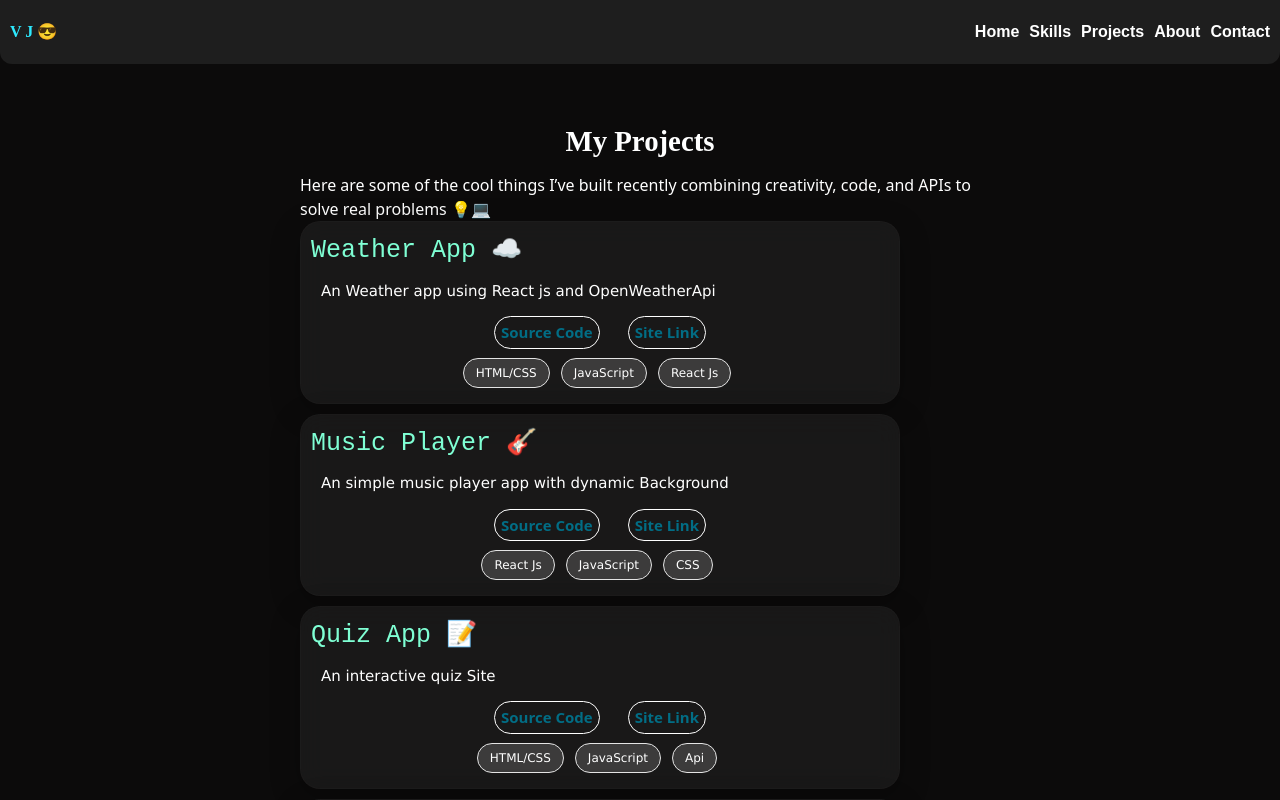
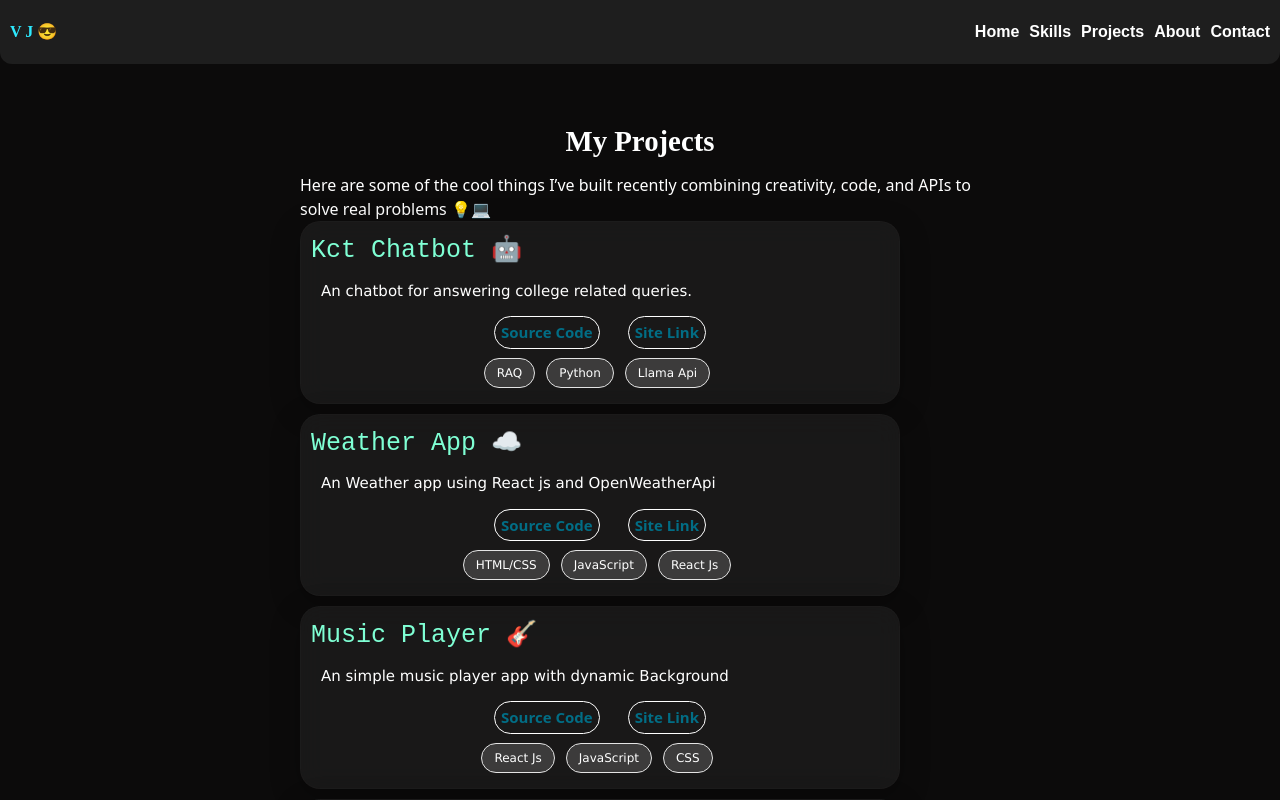
Before and after one commit to Vanaraj10/my-portfolio, a React (Vite) app: page /projects in a window 1280 px wide. Shown: the top 800 px of the page. Built offline with nearby package versions, Linux system fonts and the light colour scheme.

Commit message:
Projects.tsx

```diff
--- a/src/components/Projects.tsx
+++ b/src/components/Projects.tsx
@@ -10,6 +10,21 @@ const Projects = () => {
           Here are some of the cool things I’ve built recently combining
           creativity, code, and APIs to solve real problems 💡💻
         </p>
+<div className="project">
+            <h2>Kct Chatbot 🤖</h2>
+            <p>
+              An chatbot for answering college related queries.
+            </p>
+            <div className="link flex flex-row justify-center gap-5">
+              <a href="https://huggingface.co/spaces/vanaraj07/raq_chatbot/tree/main">Source Code</a>
+              <a href="https://vanaraj07-raq-chatbot.hf.space/">Site Link</a>
+            </div>
+            <div className="technologies flex flex-row justify-center">
+              <p>RAQ</p>
+              <p>Python</p>
+              <p>Llama Api</p>
+            </div>
+          </div>
           <div className="project">
             <h2>Weather App ☁️</h2>
             <p>
```
